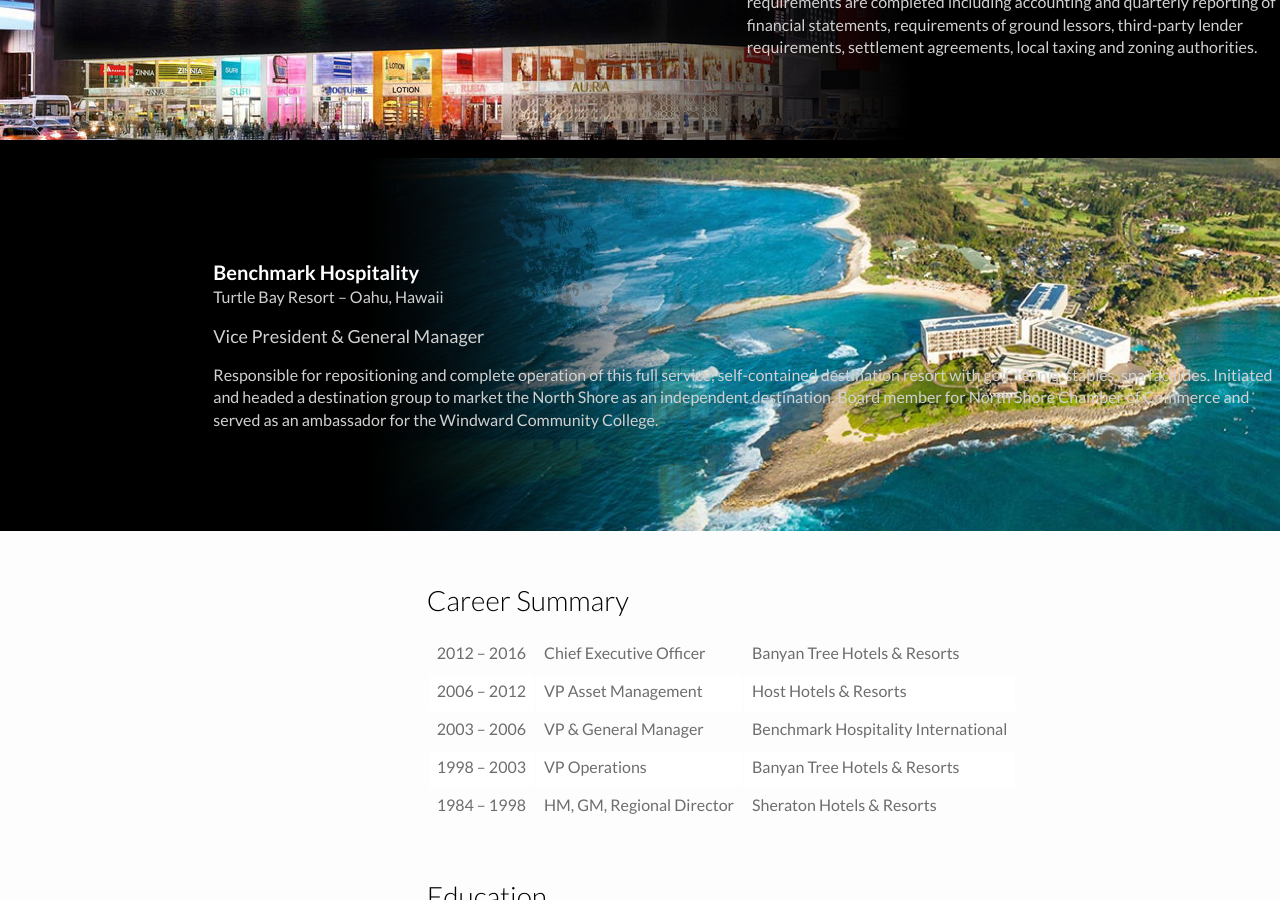
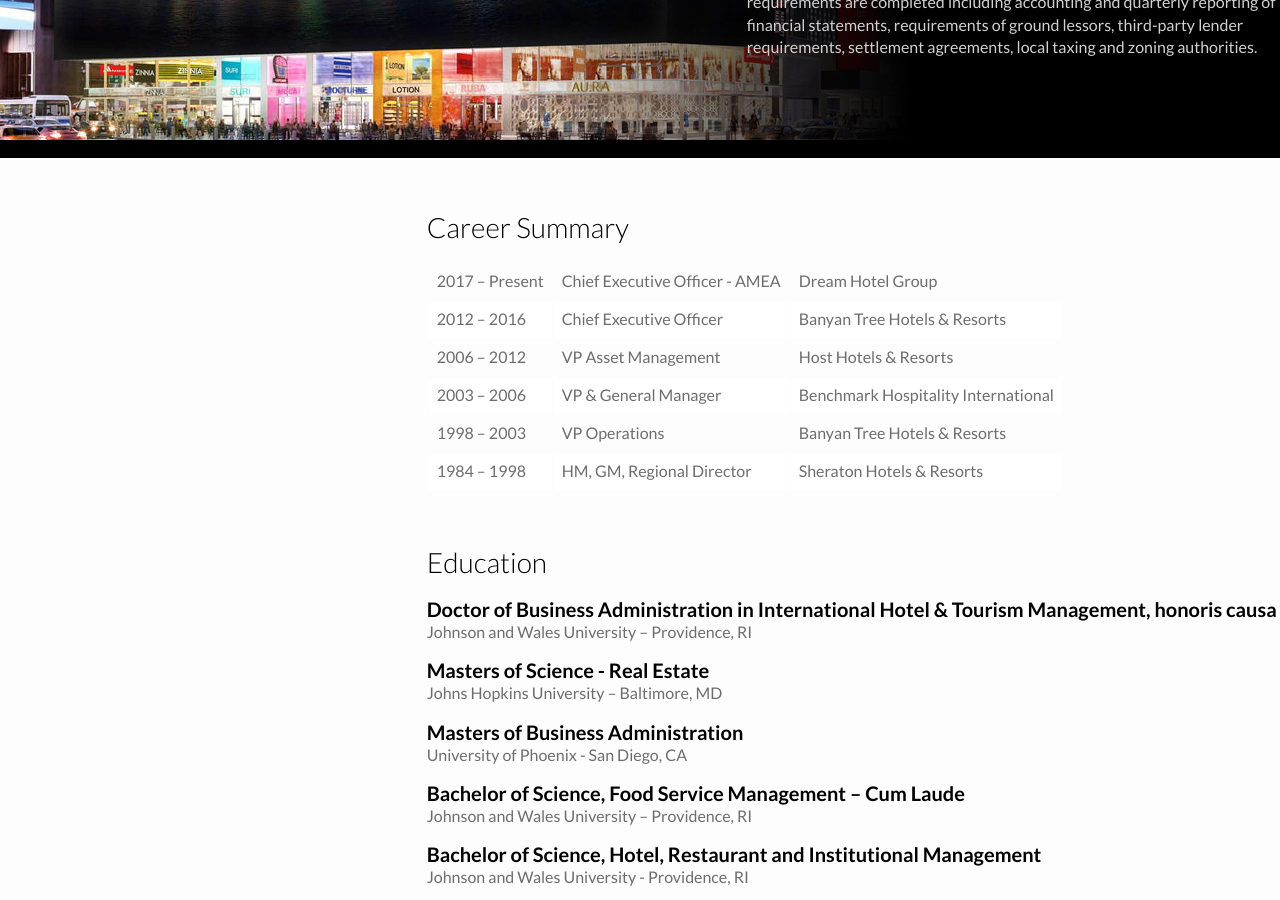
Before and after one commit to naher94/abid-butt.com, a Jekyll site: the page built from index.html, in a window 1280 px wide and 900 px high, scrolled down 2903 px. Built offline with Jekyll 4.4.1, drawn with Linux system fonts in a browser that asks for light colours.

Commit message:
Career Summary Updated

```diff
--- a/index.html
+++ b/index.html
@@ -33,6 +33,7 @@
     </p>
   </div>
 </div>
+<!--
 <div class="row expanded featured turtle">
   <div class="small-12 medium-4 large-offset-2 columns">
     <h2>Benchmark Hospitality</h2>
@@ -42,11 +43,17 @@
     </p>
   </div>
 </div>
+-->
 <div class="row">
   <div class="small-12 medium-8 columns medium-offset-4 cv">
       <div class="section">
         <h2>Career Summary</h2>
         <table>
+          <tr>
+            <th>2017 – Present</th>
+            <th>Chief Executive Officer - AMEA</th>
+            <th>Dream Hotel Group</th>
+          </tr>
           <tr>
             <th>2012 – 2016</th>
             <th>Chief Executive Officer</th>
```
Also changed, not shown: 2 other files.
